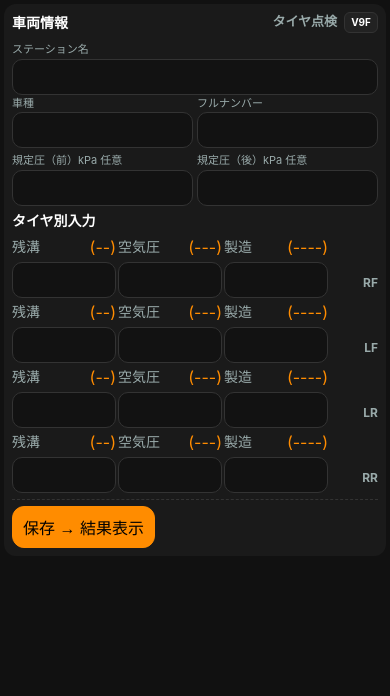
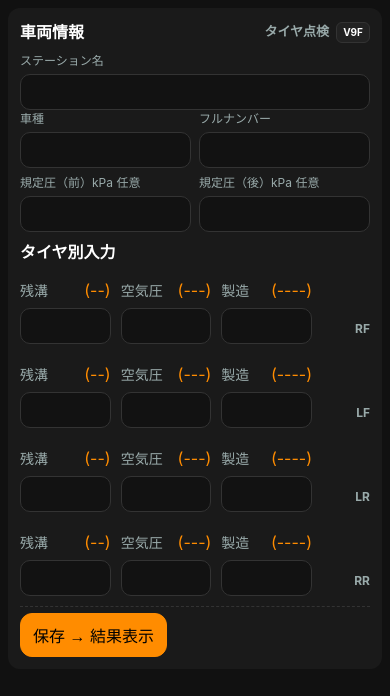
Before and after one commit to rkworks2025-coder/TireCheck, a plain HTML site: page index.html in a window 390 px wide. Drawn offline with Linux system fonts and the light colour scheme.

Commit message:
Update style.css

```diff
--- a/style.css
+++ b/style.css
@@ -1,7 +1,7 @@
 :root{ --bg:#111; --fg:#eee; --muted:#9aa; --card:#1a1a1a; --brand:#ff8c00; --kb-bg:#252525; }
 *{ box-sizing:border-box; }
 body{ margin:0; background:var(--bg); color:var(--fg); font:16px/1.5 -apple-system, BlinkMacSystemFont, "Segoe UI", Roboto, Arial, "Hiragino Kaku Gothic ProN", Meiryo, sans-serif; overflow-x: hidden; }
-.wrap{ padding:8px; max-width:740px; margin:0 auto; transition: transform 0.3s cubic-bezier(0.4, 0, 0.2, 1); }
+.wrap{ padding:8px; max-width:740px; margin:0 auto; transition: transform 0.3s ease-out; }
 
 .card{ background:var(--card); border-radius:12px; padding:12px; }
 
@@ -50,17 +50,17 @@ input:focus { border-color: var(--brand); outline: none; background: #1a1a1a; }
 .toast{ position:fixed; left:50%; transform:translateX(-50%); bottom:16px; background:#222; border:1px solid #333; color:#fff; padding:10px 14px; border-radius:10px; z-index:999; }
 
 .tire-list{ display:grid; gap:10px; margin-top:10px; }
-.tire-row{ display:grid; grid-template-columns: 1fr 1fr 1fr 48px; gap:10px; align-items:end; }
+.tire-row{ display:grid; grid-template-columns: 1fr 1fr 1fr 48px; gap:10px; align-items:end; padding:4px 0; border-radius:8px; }
 .lab{ font-weight:700; text-align:right; color:var(--muted); padding-bottom:4px; }
 .inline{ display:grid; gap:2px; }
 
-/* --- カスタムテンキー用スタイル --- */
+/* --- カスタムテンキー用 --- */
 .keypad-container {
   position: fixed;
   bottom: 0;
   left: 0;
   width: 100%;
-  height: 190px; /* 高さを現在の2/3（約190px）に短縮 */
+  height: 190px;
   background: transparent;
   transform: translateY(100%);
   transition: transform 0.3s cubic-bezier(0.4, 0, 0.2, 1);
@@ -72,7 +72,7 @@ input:focus { border-color: var(--brand); outline: none; background: #1a1a1a; }
   pointer-events: auto;
 }
 .keypad-grid {
-  width: 66%; /* 左側2/3 */
+  width: 66%;
   height: 100%;
   background: var(--kb-bg);
   display: grid;
@@ -81,7 +81,6 @@ input:focus { border-color: var(--brand); outline: none; background: #1a1a1a; }
   gap: 1px;
   padding: 1px;
   border-top: 1px solid #444;
-  box-shadow: 0 -5px 15px rgba(0,0,0,0.5);
 }
 .key {
   appearance: none;
@@ -93,31 +92,13 @@ input:focus { border-color: var(--brand); outline: none; background: #1a1a1a; }
   display: flex;
   justify-content: center;
   align-items: center;
-  touch-action: manipulation; /* 連続タップ時のズームを防止 */
+  touch-action: manipulation;
 }
-.key:active {
-  background: #555;
-}
-.btn-close {
-  background: var(--brand);
-  color: #000;
-}
-.btn-bs {
-  background: #2a2a2a;
-  font-size: 18px;
-}
+.key:active { background: #555; }
+.btn-close { background: var(--brand); color: #000; }
+.btn-bs { background: #2a2a2a; font-size: 18px; }
 
 @media (max-width: 480px) {
-  .wrap { padding: 4px; }
-  .card { padding: 8px; }
-  .veh-row2 { gap: 4px; }
-  .std-row { gap: 4px; margin-top: 4px; }
-  .tire-list { gap: 2px; margin-top: 4px; }
-  .tire-row { gap: 2px; }
-  .title { margin: 4px 0 2px; font-size: 14px; }
-  input { padding: 8px 6px; margin-top: 1px; font-size: 16px; }
-  label { font-size: 11px; padding-bottom: 0; }
-  .foot { gap: 4px; }
-  .btn { padding: 8px 10px; }
+  input { padding: 8px 6px; font-size: 16px; }
   .lab { font-size: 12px; padding-bottom: 6px; }
 }
```
